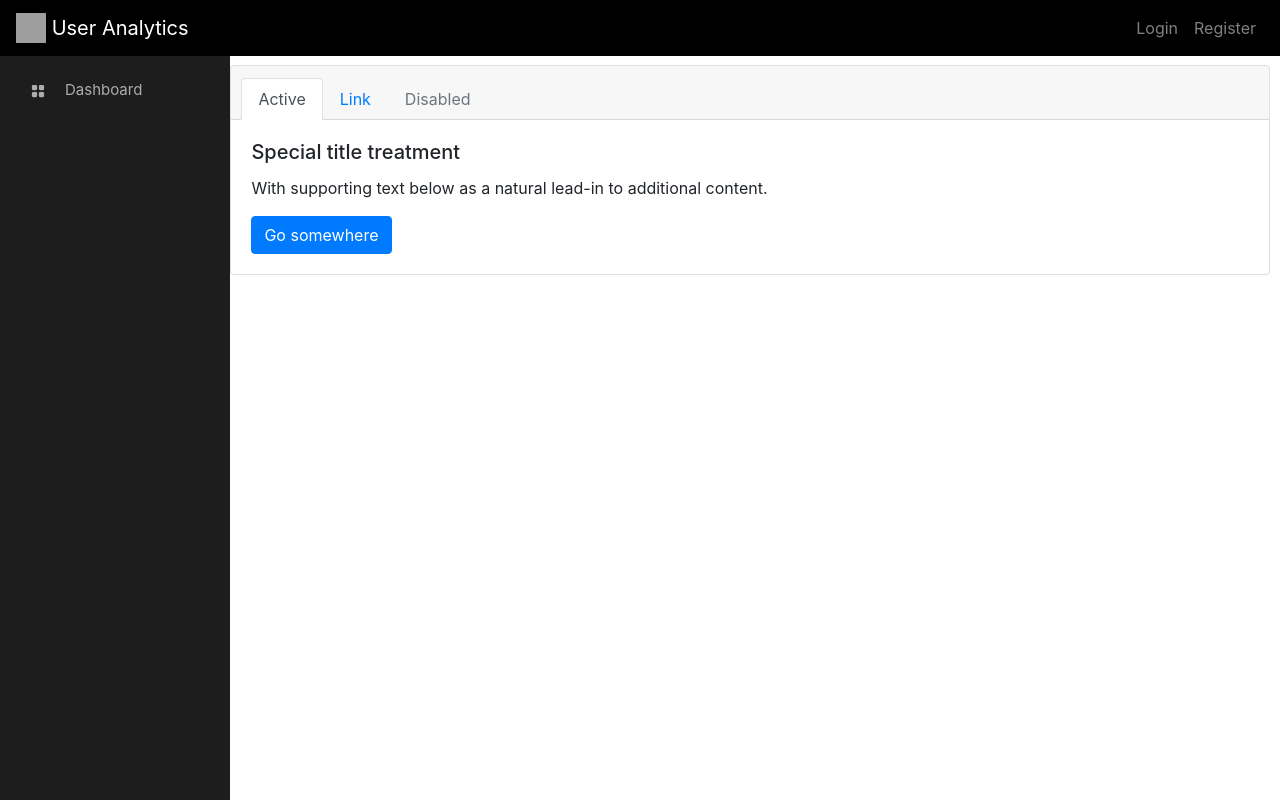
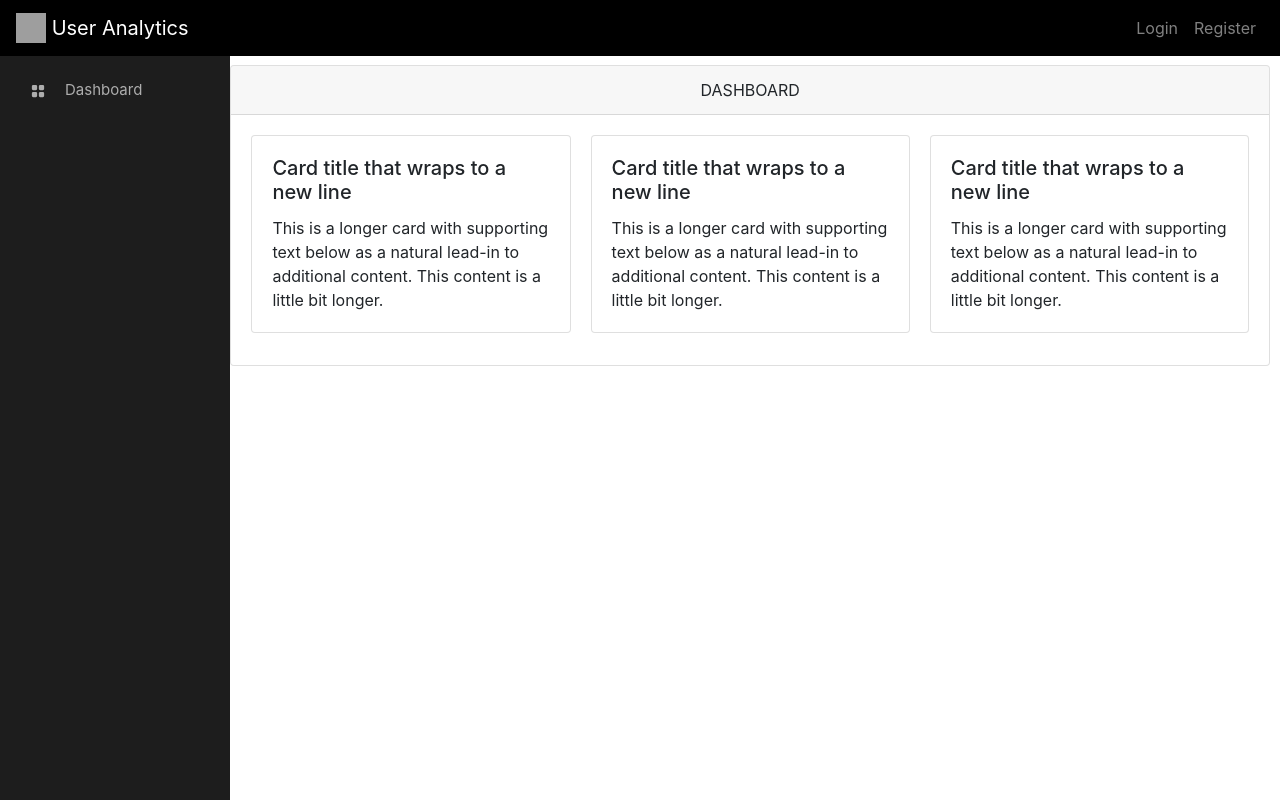
Before and after one commit to SheikSena/user-analytics-client, a React (Create React App) app: page /dashboard in a window 1280 px wide. Built offline with nearby package versions, Linux system fonts and the light colour scheme; grey boxes are pictures that could not be loaded.

Commit message:
dashboard

```diff
--- a/src/components/Dashboard.js
+++ b/src/components/Dashboard.js
@@ -1,33 +1,42 @@
 import React from 'react';
-import { Card, Button, Nav } from 'react-bootstrap'
+import { Card, CardColumns } from 'react-bootstrap'
 
 export default function Dashboard() {
-
 
     return (
         <div style={{ backgroundColor: 'white', height: '100%', paddingTop: '10px', paddingRight: '10px' }}>
             <Card>
-                <Card.Header>
-                    <Nav variant="tabs" defaultActiveKey="#first">
-                        <Nav.Item>
-                            <Nav.Link href="#first">Active</Nav.Link>
-                        </Nav.Item>
-                        <Nav.Item>
-                            <Nav.Link href="#link">Link</Nav.Link>
-                        </Nav.Item>
-                        <Nav.Item>
-                            <Nav.Link href="#disabled" disabled>
-                                Disabled
-                        </Nav.Link>
-                        </Nav.Item>
-                    </Nav>
-                </Card.Header>
+                <Card.Header className="text-center">DASHBOARD</Card.Header>
                 <Card.Body>
-                    <Card.Title>Special title treatment</Card.Title>
-                    <Card.Text>
-                        With supporting text below as a natural lead-in to additional content.
-                    </Card.Text>
-                    <Button variant="primary">Go somewhere</Button>
+                    <CardColumns>
+                        <Card>
+                            <Card.Body>
+                                <Card.Title>Card title that wraps to a new line</Card.Title>
+                                <Card.Text>
+                                    This is a longer card with supporting text below as a natural lead-in to
+                                    additional content. This content is a little bit longer.
+                        </Card.Text>
+                            </Card.Body>
+                        </Card>
+                        <Card>
+                            <Card.Body>
+                                <Card.Title>Card title that wraps to a new line</Card.Title>
+                                <Card.Text>
+                                    This is a longer card with supporting text below as a natural lead-in to
+                                    additional content. This content is a little bit longer.
+                         </Card.Text>
+                            </Card.Body>
+                        </Card>
+                        <Card>
+                            <Card.Body>
+                                <Card.Title>Card title that wraps to a new line</Card.Title>
+                                <Card.Text>
+                                    This is a longer card with supporting text below as a natural lead-in to
+                                    additional content. This content is a little bit longer.
+                        </Card.Text>
+                            </Card.Body>
+                        </Card>
+                    </CardColumns>
                 </Card.Body>
             </Card>
         </div>
```
Also changed, not shown: 1 other file (tests, documents, lock files or other folders).
